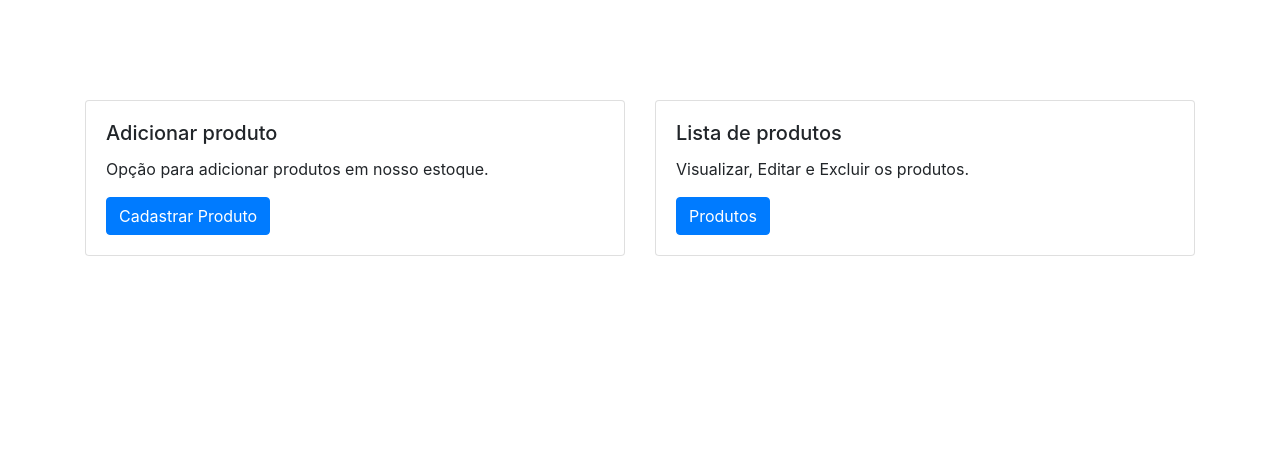
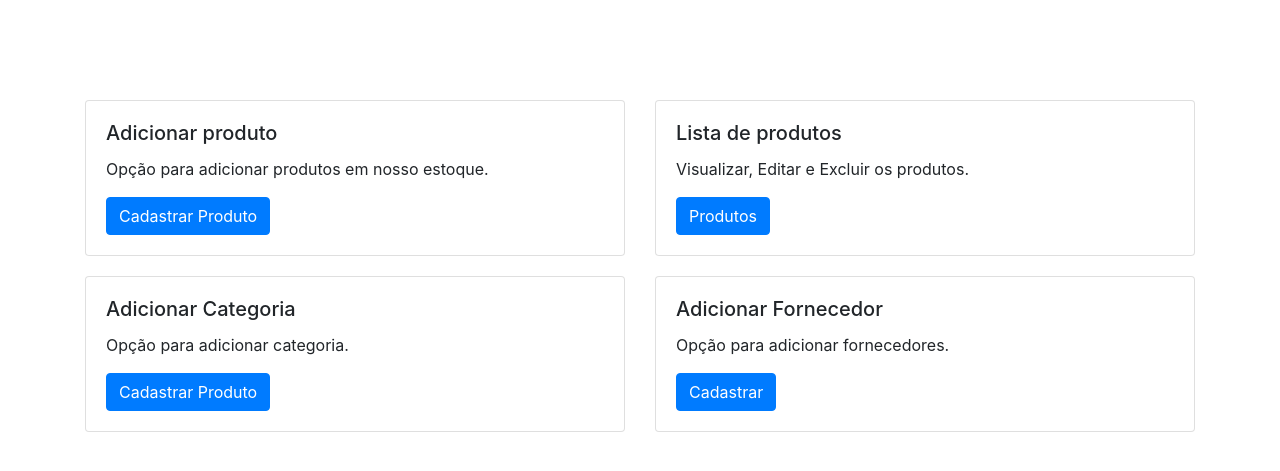
Before and after one commit to alessandroce/CrudPHPMysqlBootstrap, a PHP site: page / in a window 1280 px wide. Shown: the top 471 px of the page. Run offline with PHP 8.4, Linux system fonts and the light colour scheme.

Commit message:
alteração

```diff
--- a/index.php
+++ b/index.php
@@ -7,10 +7,16 @@
 
 </head>
 <body>
+
+
+
+
   <div class="container" style="margin-top: 100px">
 
 
-<div class="row">
+  <div class="row">
+
+
   <div class="col-sm-6">
     <div class="card">
       <div class="card-body">
@@ -29,7 +35,35 @@
       </div>
     </div>
   </div>
-</div>
+
+
+  <div class="col-sm-6" style="margin-top: 20px">
+    <div class="card">
+      <div class="card-body">
+        <h5 class="card-title">Adicionar Categoria</h5>
+        <p class="card-text">Opção para adicionar categoria.</p>
+        <a href="adicionar_categoria.php" class="btn btn-primary">Cadastrar Produto</a>
+      </div>
+    </div>
+  </div>
+  <div class="col-sm-6" style="margin-top: 20px">
+    <div class="card">
+      <div class="card-body">
+        <h5 class="card-title">Adicionar Fornecedor</h5>
+        <p class="card-text">Opção para adicionar fornecedores.</p>
+        <a href="#" class="btn btn-primary">Cadastrar</a>
+      </div>
+    </div>
+  </div>
+
+
+  </div>
+
+
+
+  </div>
+
+
 
   </div>
 
```
Also changed, not shown: adicionar_categoria.php (added, +53 -0 lines), adicionar_produto.php (+15 -4 lines).
